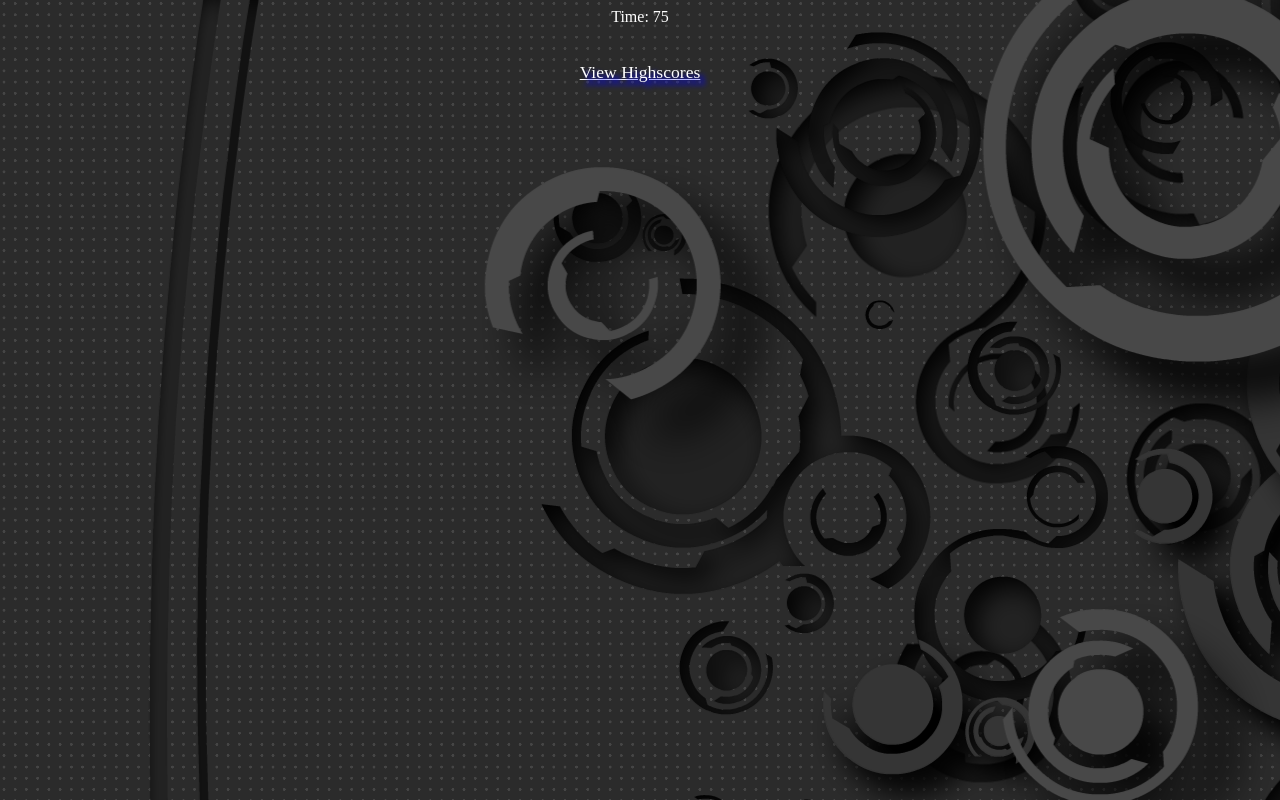
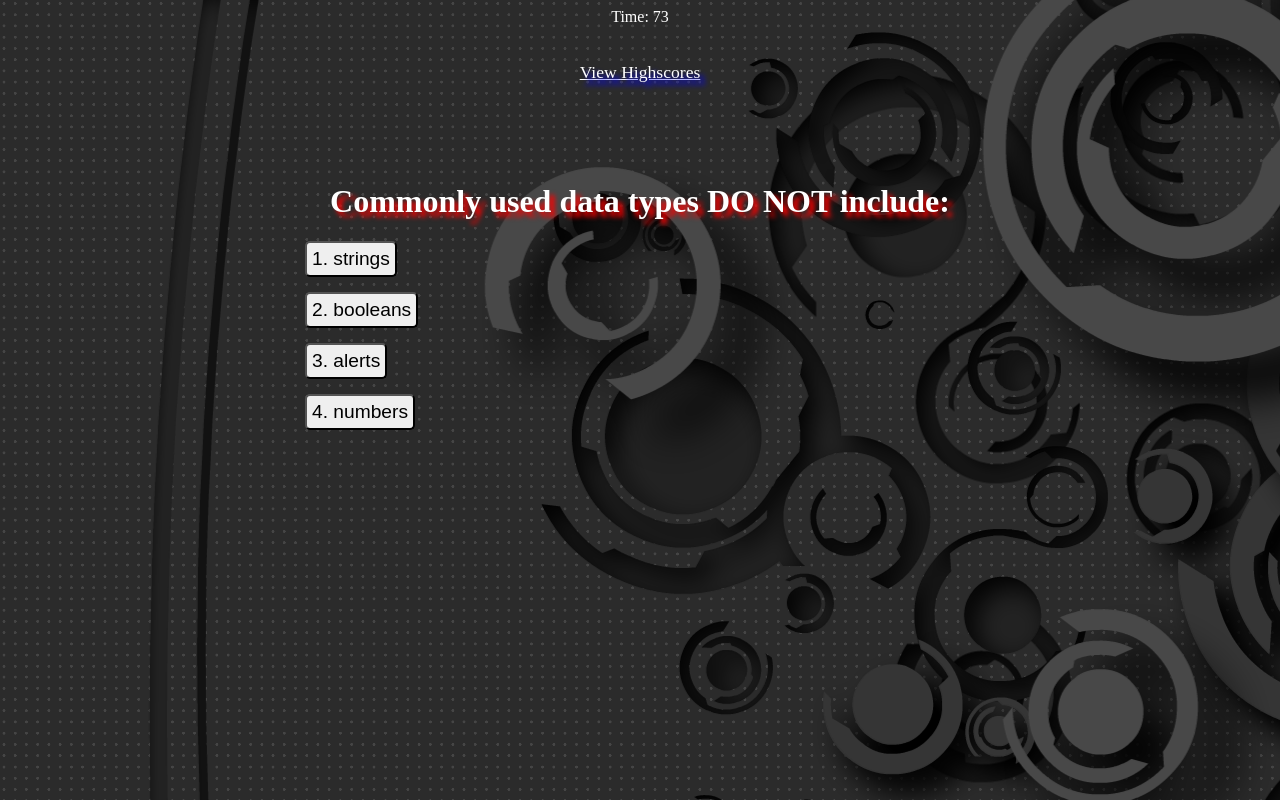
Before and after one commit to JJGAvery/web-api-code-quiz, a plain HTML site: page index.html in a window 1280 px wide. Both pictures are taken after a click on the button "Start Quiz". Drawn offline with Linux system fonts and the light colour scheme.

Commit message:
added questions section to the html file. added a questions javascript file with 5 questions. linked the questions javascript file to the html file. added button and choices styling to the css file.

```diff
--- a/assets/css/style.css
+++ b/assets/css/style.css
@@ -35,3 +35,23 @@ body {
 .start {
     text-align: center;
 }
+
+.answer {
+    font-size: 150%;
+}
+
+  button {
+    display: inline-block;
+    margin: 15px;
+    font-size: 120%;
+    border-radius: 5px;
+    padding: 5px 5px;
+}
+
+button:hover {
+    background-color: red;
+  }
+
+.choice button {
+    display: block;
+}
--- /dev/null
+++ b/assets/js/questions.js
@@ -0,0 +1,29 @@
+var questions = [
+
+    {
+        question: "Commonly used data types DO NOT include:",
+        choices: ["strings", "booleans", "alerts", "numbers"],
+        answer: "alerts"
+      },
+      {
+        question: "The condition in an if / else statement is enclosed within ____.",
+        choices: ["quotes", "curly brackets", "parentheses", "square brackets"],
+        answer: "parentheses"
+      },
+      {
+        question: "Arrays in JavaScript can be used to store ____.",
+        choices: ["numbers and strings", "other arrays", "booleans", "all of the above"],
+        answer: "all of the above"
+      },
+      {
+        question: "String values must be enclosed within ____ when being assigned to variables.",
+        choices: ["commas", "curly brackets", "quotes", "parentheses"],
+        answer: "quotes"
+      },
+      {
+        question: "A very useful tool used during development and debugging for printing content to the debugger is:",
+        choices: ["JavaScript", "terminal / bash", "for loops", "console.log"],
+        answer: "console.log"
+      },
+
+    ];
--- a/assets/js/script.js
+++ b/assets/js/script.js
@@ -1,11 +1,21 @@
-console.log(window)
+var questionsEl = document.querySelector("#questions");
+var timerEl = document.querySelector("#time");
+var choicesEl = document.querySelector("#choices");
+var startBtn = document.querySelector("#start");
+var answerEl = document.querySelector("#answer");
 
-var startBtn = document.querySelector("#start");
+// quiz variables
+var currentQuestionIndex = 0;
+var time = questions.length * 15;
+var timerId;
 
 function startQuiz() {
   // hide start screen
   var homeScreenEl = document.getElementById("home");
   homeScreenEl.setAttribute("class", "hide");
+
+  // show questions
+  questionsEl.removeAttribute("class");
 
   // start timer
   timerId = setInterval(clockTick, 1000);
@@ -16,5 +26,82 @@ function startQuiz() {
   getQuestion();
 }
 
+// get current question
+function getQuestion() {
+  var currentQuestion = questions[currentQuestionIndex];
+
+  // update question
+  var questionEl = document.getElementById("question");
+  questionEl.textContent = currentQuestion.question;
+
+  // clear old question choices
+  choicesEl.innerHTML = "";
+
+
+  currentQuestion.choices.forEach(function(choice, i) {
+    // create a button for each question choice
+    var choiceNode = document.createElement("button");
+    choiceNode.setAttribute("class", "choice");
+    choiceNode.setAttribute("value", choice);
+
+    choiceNode.textContent = i + 1 + ". " + choice;
+
+    // click event listener for choices
+    choiceNode.onclick = questionClick;
+
+    // display the choices on the page
+    choicesEl.appendChild(choiceNode);
+  });
+}
+
+function questionClick() {
+  // if user guessed wrong received time penalty
+  if (this.value !== questions[currentQuestionIndex].answer) {
+
+    time -= 10;
+
+    if (time < 0) {
+      time = 0;
+    }
+
+    // display if answer was correct or wrong
+    timerEl.textContent = time;
+    answerEl.textContent = "Wrong!";
+    answerEl.style.color = "red";
+    answerEl.style.fontSize = "400%";
+  } else {
+    answerEl.textContent = "Correct!";
+    answerEl.style.color = "green";
+    answerEl.style.fontSize = "400%";
+  }
+
+
+  answerEl.setAttribute("class", "answer");
+  setTimeout(function() {
+    answerEl.setAttribute("class", "answer hide");
+  }, 1000);
+
+  // next question
+  currentQuestionIndex++;
+
+  // time check
+  if (currentQuestionIndex === questions.length) {
+    quizEnd();
+  } else {
+    getQuestion();
+  }
+}
+
+// update time
+function clockTick() {
+  time--;
+  timerEl.textContent = time;
+
+  // check if time expired
+  if (time <= 0) {
+    quizEnd();
+  }
+}
+
 // start quiz
 startBtn.onclick = startQuiz;
--- a/index.html
+++ b/index.html
@@ -5,7 +5,7 @@
     <meta http-equiv="X-UA-Compatible" content="IE=edge">
     <meta name="viewport" content="width=device-width, initial-scale=1.0">
     <link rel="stylesheet" href="./assets/css/style.css">
-    <title>Document</title>
+    <title>Coding Quiz Challenge</title>
 </head>
 <body>
     <div class="timer">Time: <span id="time">75</span></div>
@@ -23,6 +23,15 @@
         <button id="start">Start Quiz</button>
       </div>
 
+      <div id="questions" class="hide">
+        <h1 id="question"></h1>
+        <div id="choices" class="choice"></div>
+      </div>
+
+      <div id="answer" class="answer hide"></div>
+    </div>
+
+    <script src="./assets/js/questions.js"></script>
     <script src="./assets/js/script.js"></script>
 
 
```
